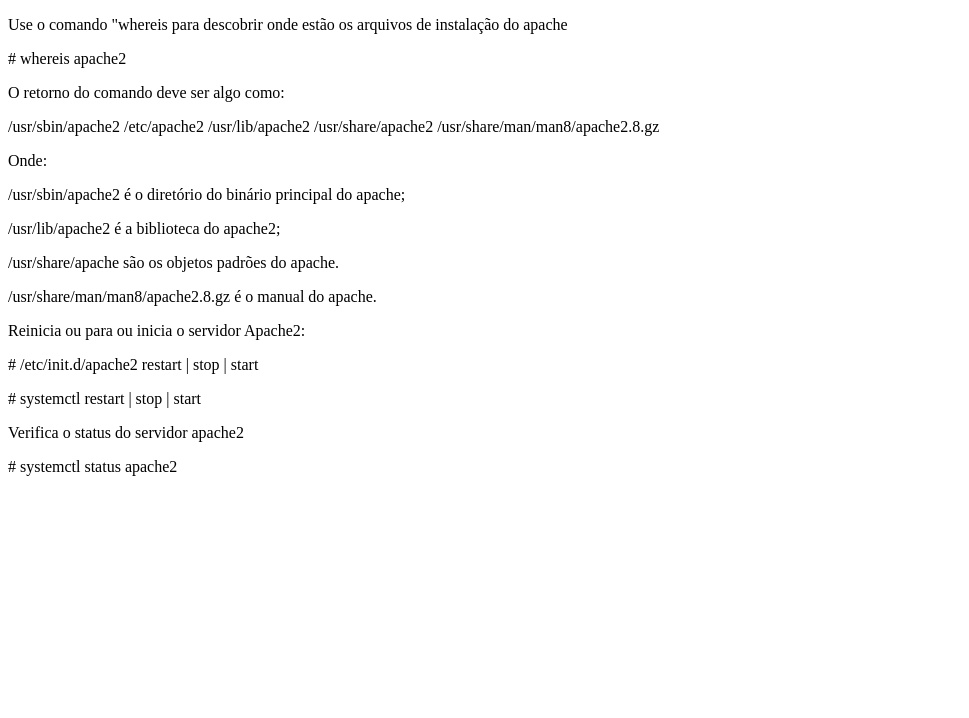
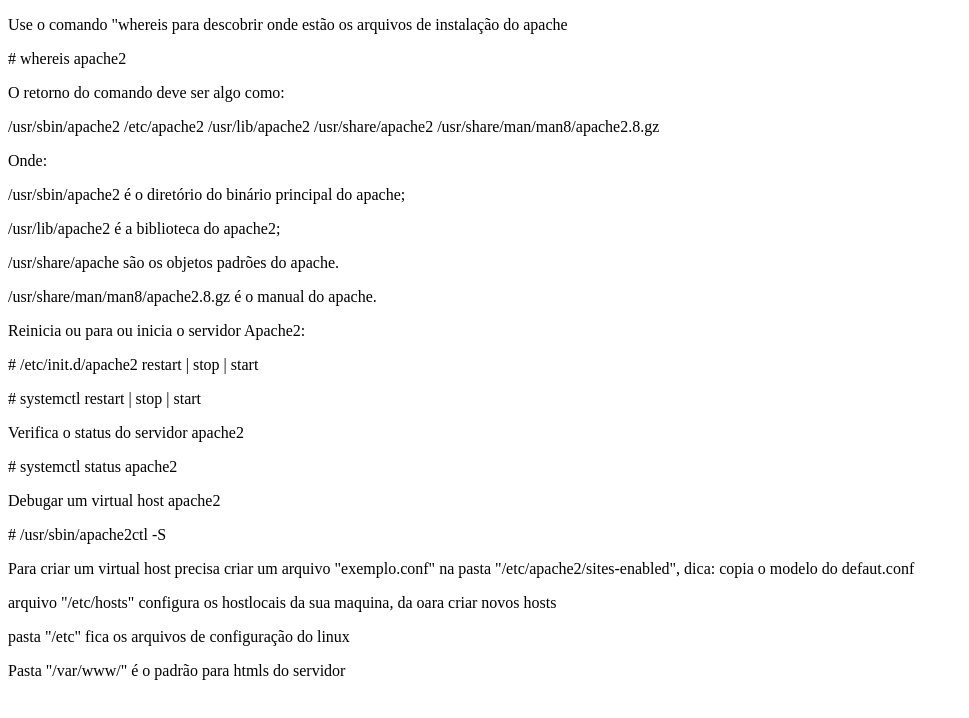
Before and after one commit to geovane-morais/documentacao_pessoal, a plain HTML site: page apache2.html in a window 1280 px wide. Shown: the whole page, without its empty margins (0-969 px from the left). Drawn offline with Linux system fonts and the light colour scheme.

Commit message:
modified

```diff
--- a/apache2.html
+++ b/apache2.html
@@ -26,6 +26,14 @@
 
 			<p>Verifica o status do servidor apache2</p>
 			<p># systemctl status apache2</p>
+
+			<p>Debugar um virtual host apache2</p>
+			<p># /usr/sbin/apache2ctl -S </p>
+
+			<p>Para criar um virtual host precisa criar um arquivo "exemplo.conf" na pasta "/etc/apache2/sites-enabled", dica: copia o modelo do defaut.conf</p>
+			<p>arquivo "/etc/hosts" configura os hostlocais da sua maquina, da oara criar novos hosts</p>
+			<p>pasta "/etc" fica os arquivos de configuração do linux</p>
+			<p>Pasta "/var/www/" é o padrão para htmls do servidor<p>
 		</main>
 	</body>
 
```
Also changed, not shown: php.html (+1 -0 lines).
